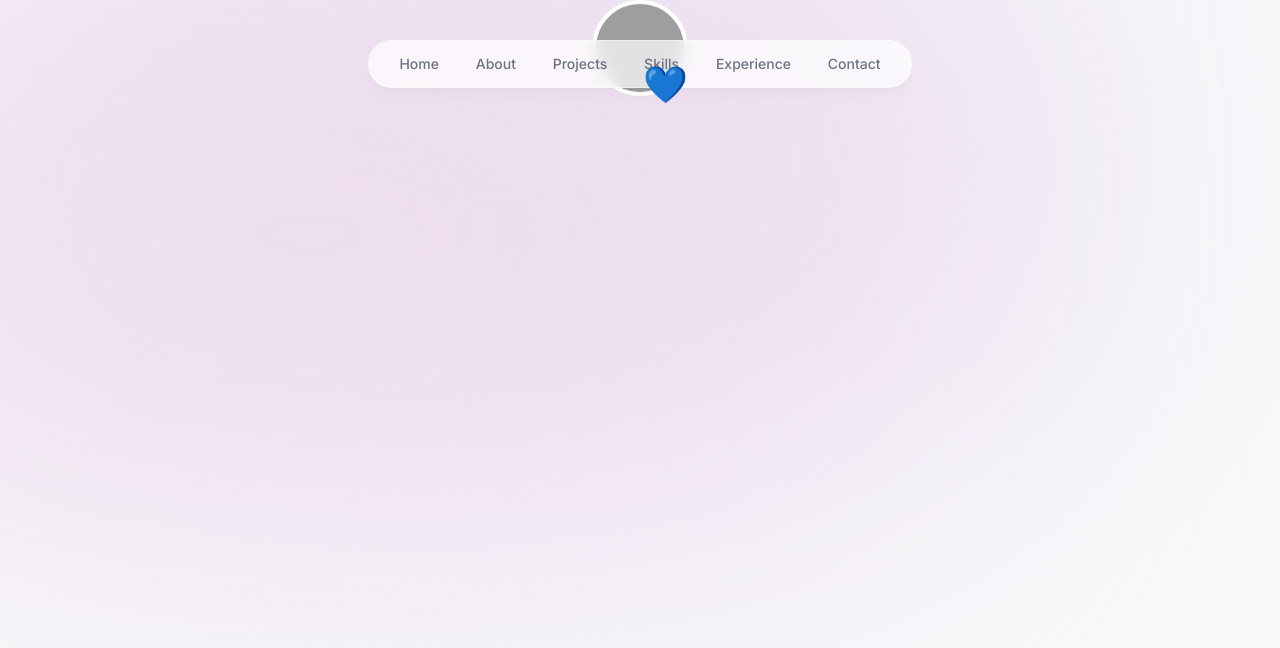
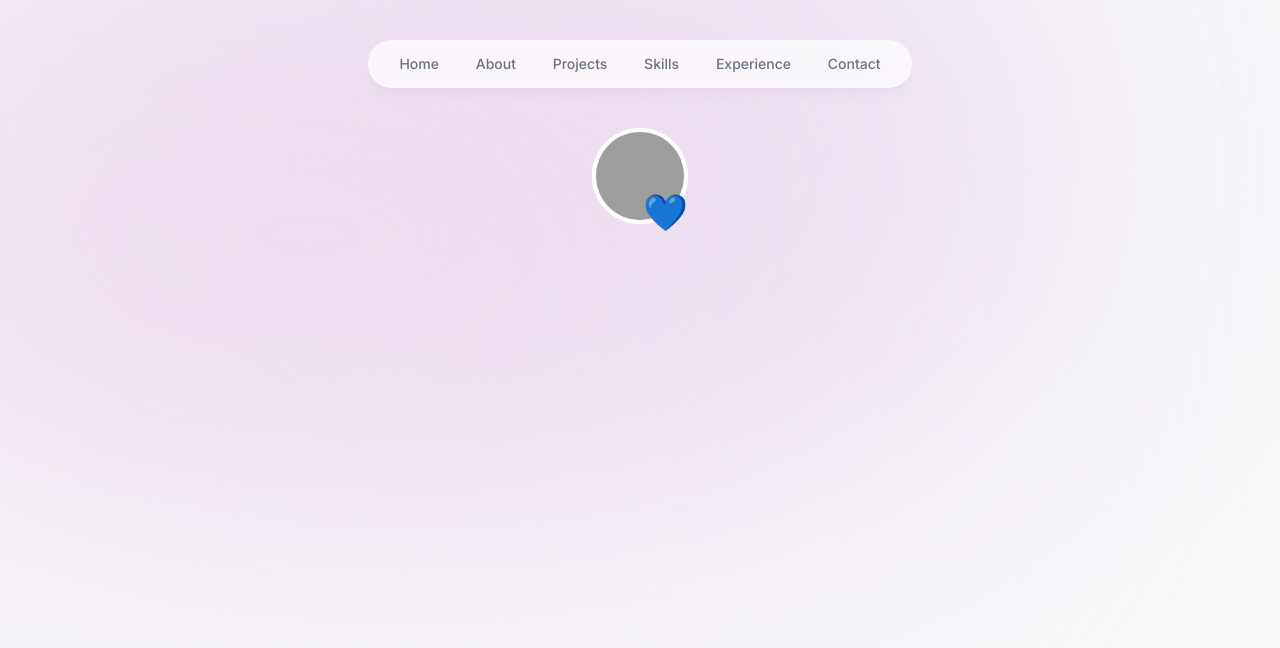
Before and after one commit to tefloon/portfolio_react, a Next.js app: page / in a window 1280 px wide. Shown: the top 648 px of the page. Built offline with nearby package versions, Linux system fonts and the light colour scheme; grey boxes are pictures that could not be loaded.

Commit message:
Added spacer

```diff
--- a/src/app/layout.tsx
+++ b/src/app/layout.tsx
@@ -1,10 +1,11 @@
 import Header from "@/components/header";
-import "./globals.css";
+import Blobs from "@/components/blobs";
+import Spacer from "@/components/spacer";
+
 import type { Metadata } from "next";
 import { Inter } from "next/font/google";
-import { links } from "../../lib/data";
-import { motion } from "framer-motion";
-import Blobs from "@/components/blobs";
+
+import "./globals.css";
 
 const inter = Inter({ subsets: ["latin"] });
 
@@ -25,6 +26,7 @@ export default function RootLayout({
       >
         <Header />
         <Blobs />
+        <Spacer />
         {children}
       </body>
     </html>
--- /dev/null
+++ b/src/components/spacer.tsx
@@ -0,0 +1,14 @@
+import React from "react";
+
+type SpacerProps = {
+  space?: number;
+};
+
+export default function Spacer({ space: space = 8 }: SpacerProps) {
+  const style = {
+    color: "white",
+    paddingTop: `${space}rem`,
+  };
+
+  return <div style={style}></div>;
+}
```
